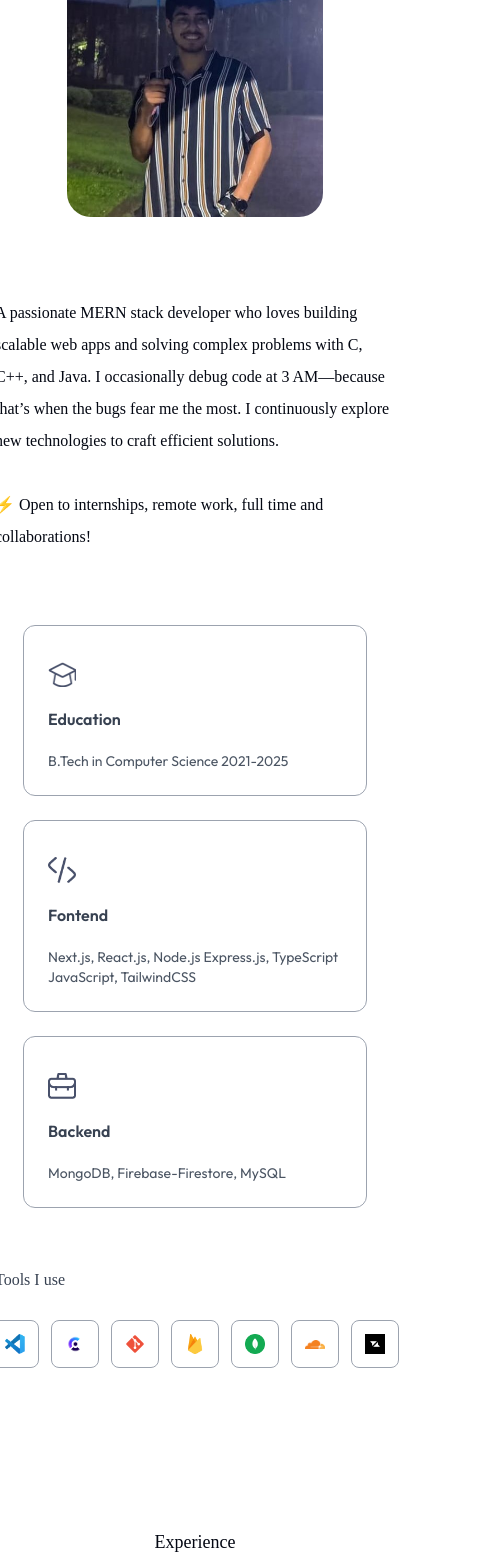
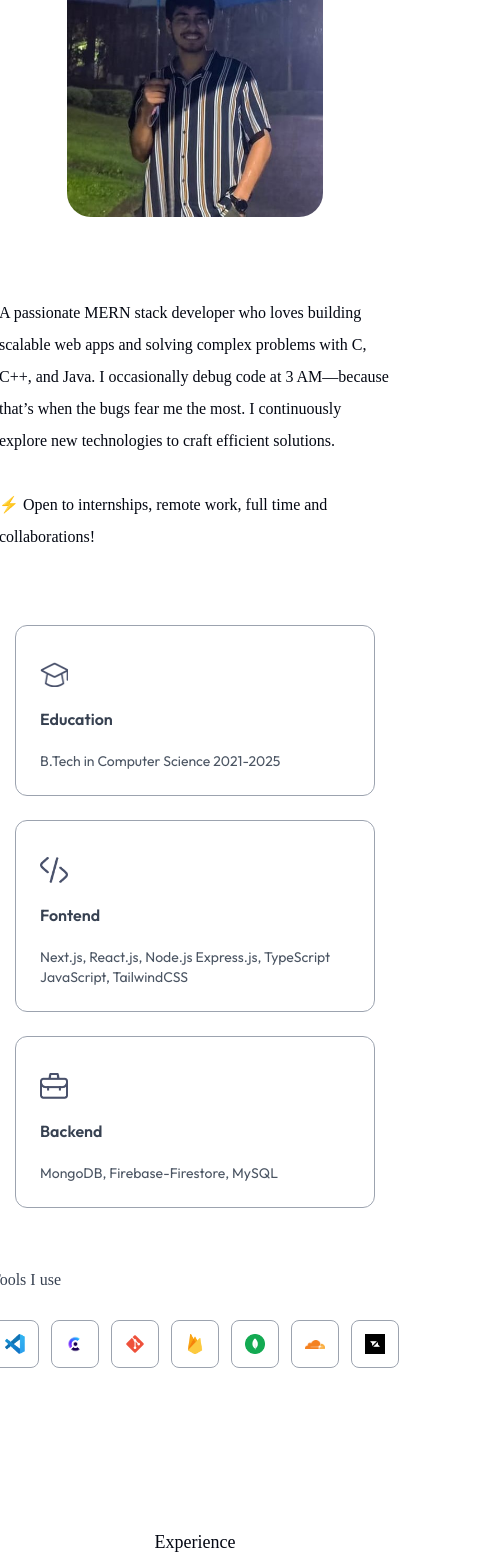
Before and after one commit to Harsh-Parwal/portfolio_harshvardhan_dev, a Next.js app: page / in a window 390 px wide. Shown: the part 1131-2696 px from the top of the page, 479 px wide, since content can reach past the window. Built offline with nearby package versions, Linux system fonts and the light colour scheme; a web font is replaced by a local one.

Commit message:
some more changes for mobile interface v2

```diff
--- a/app/components/About.jsx
+++ b/app/components/About.jsx
@@ -35,18 +35,18 @@
                 <Image src={assets.sideImg} alt='user' className='w-full rounded-3xl'/>
             </motion.div>
 
-            <motion.div className='flex flex-col   p-0 flex-1'
+            <motion.div className='max-w-3xl     lg:p-0 px-10 '
                 initial={{opacity:0}}
                 whileInView={{opacity:1}}
                 transition={{duration:0.6,delay:0.8}}>
-                <p className='mb-10 max-w-2xl font-Ovo   lg:mx-0 mx-9 lg:p-0'>
+                <p className='flex items-center mb-10 max-w-2xl font-Ovo   lg:mx-0 mx-12'>
                     A passionate MERN stack developer who loves building scalable web apps and solving complex problems with C, C++, and Java. I occasionally debug code at 3 AM—because that’s when the bugs fear me the most. I continuously explore new technologies to craft efficient solutions.
                     <br/>
                     <br />
                     ⚡ Open to internships, remote work, full time and collaborations!
                 </p>
 
-                <motion.ul className='grid grid-cols-1 sm:grid-cols-3 gap-6 max-w-2xl lg:p-0 p-8'
+                <motion.ul className='grid grid-cols-1 sm:grid-cols-3 gap-6 max-w-2xl   lg:p-0 p-8'
                     initial={{opacity:0}}
                     whileInView={{opacity:1}}
                     transition={{duration:0.8,delay:1}}>
@@ -60,14 +60,14 @@
                     ))}
                 </motion.ul>
 
-                <motion.h4 className='my-6 text-gray-700 font-Ovo  dark:text-white/80   lg:mx-0 mx-9'
+                <motion.h4 className='my-6 text-gray-700 font-Ovo dark:text-white/80   lg:mx-0 mx-10'
                     initial={{y:20,opacity:0}}
                     whileInView={{opacity:1,y:0}}
                     transition={{duration:0.5,delay:1.3}}>
                     Tools I use
                 </motion.h4>
 
-                <motion.ul className='flex items-center lg:gap-3 gap-3    lg:mx-0 mx-8'
+                <motion.ul className='flex items-center  gap-3    lg:mx-0 mx-10'
                     initial={{opacity:0}}
                     whileInView={{opacity:1}}
                     transition={{duration:0.6,delay:1.5}}>
```
